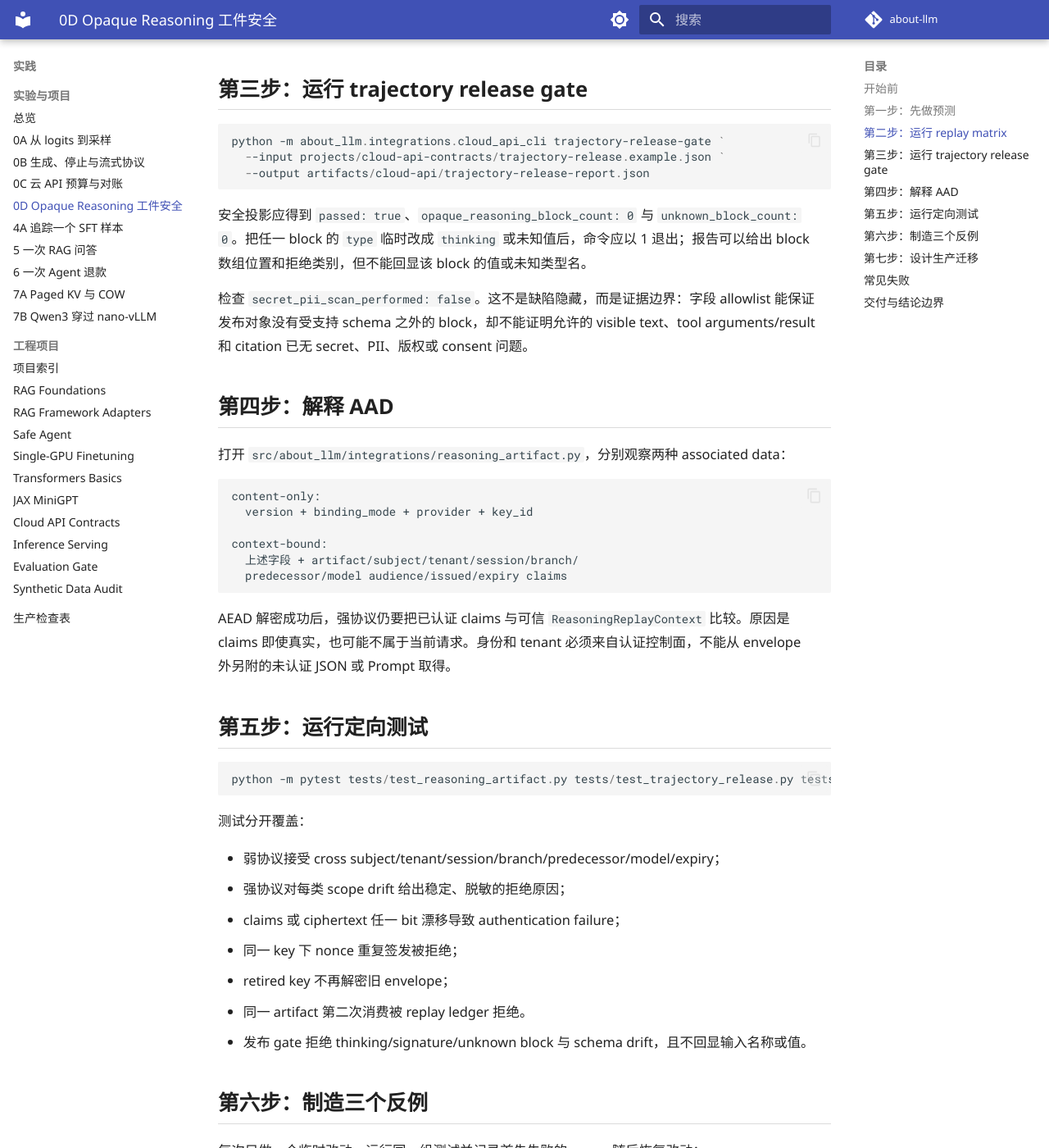
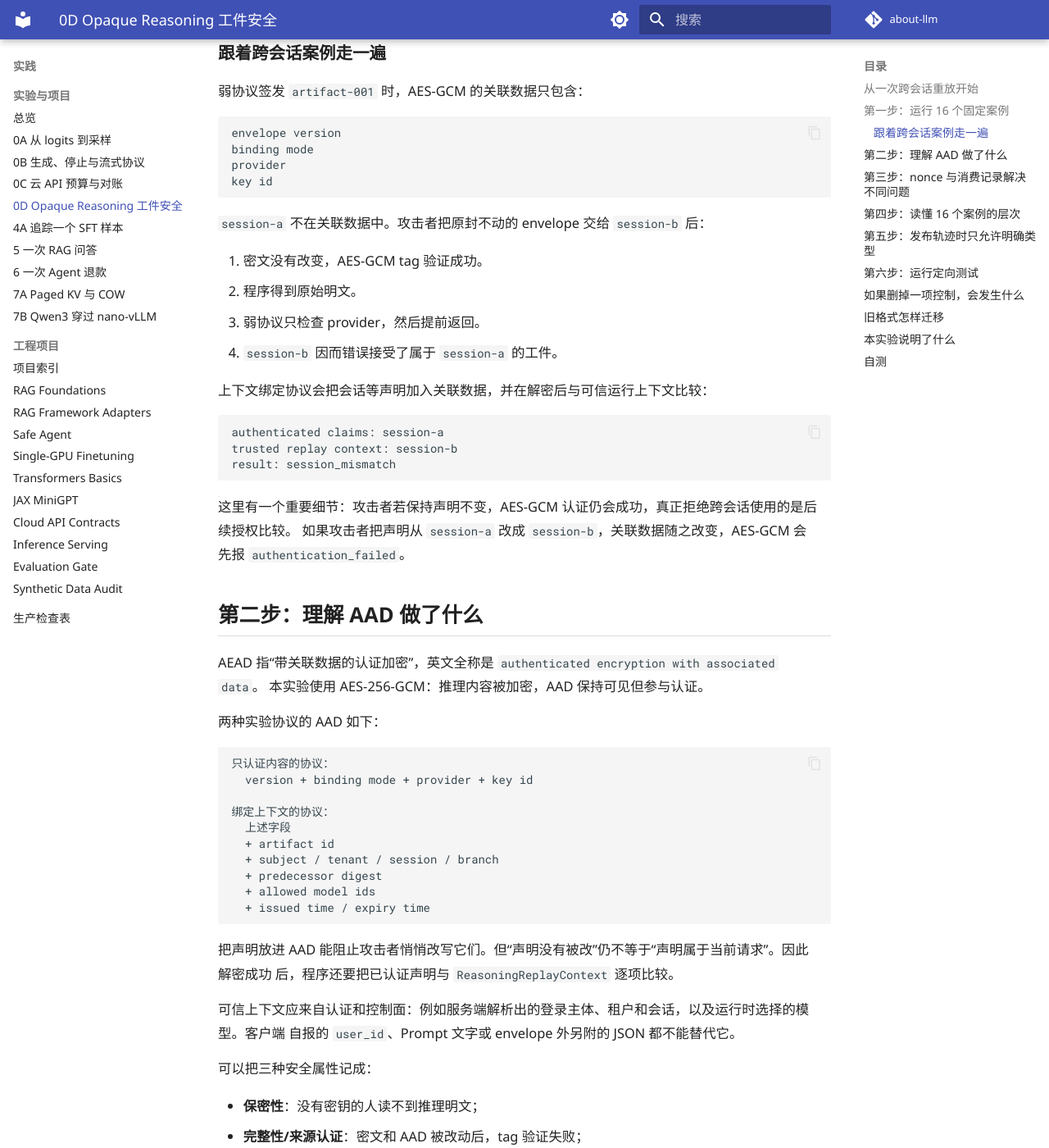
Before and after one commit to NightLemon/about-llm, an MkDocs documentation site: the page built from docs/practice/labs/lab-0d-reasoning-artifact-security.md, in a window 1280 px wide and 1400 px high, scrolled down 1883 px. Shown: the whole window at 82% size. Built offline with MkDocs 1.6.1 and Material for MkDocs 9.7.7, drawn with Linux system fonts in a browser that asks for light colours; a script that is not in the unit is left out; comment, search, counter and statistics services are not loaded; some of the changed text lies outside the part shown.

Commit message:
docs: explain reasoning replay through one artifact

````diff
--- a/docs/practice/labs/lab-0d-reasoning-artifact-security.md
+++ b/docs/practice/labs/lab-0d-reasoning-artifact-security.md
@@ -1,133 +1,276 @@
-# 实验 0D：Opaque Reasoning 工件与重放边界
+# 实验 0D：一份加密工件为什么还能被错误会话重放
 
-**定位**：安全工程选修，预计 60–90 分钟；默认全部离线，不发送请求、不加载模型、不需要 API key。
+**定位**：安全工程选修，预计 60–90 分钟；默认全部离线，不发送请求、不加载模型，也不需要 API key。
 
 **实验导航**：[返回总览](../labs.md#lab-0) · [Reasoning 工件安全](../../quality/reasoning-artifact-security.md) · [云 API 契约](../../models/cloud-api-contracts.md) · [项目入口](../projects/cloud-api-contracts.md#run)
 { .doc-nav }
 
-## 开始前
+## 从一次跨会话重放开始 {#running-example}
 
-**先修知识**：完成[实验 0C](lab-0c-cloud-budget.md)，能够区分 confidentiality、integrity、provenance、authorization，以及 trusted identity 与 request body 自报字段。
+假设 Agent 在 `session-a` 中得到一块不应直接展示的推理数据。应用把它加密成 `artifact-001`，然后继续执行
+后续步骤。
 
-**本页完成后**：你应该能解释为什么 content-only AEAD 无法阻止合法 ciphertext 被拿到错误上下文重放，并能为 subject、tenant、session、branch、predecessor、model audience、expiry、key status 和 single consumption 分别写出负例。
+这份工件原本属于：
 
-## 第一步：先做预测
+```text
+用户：subject-a
+租户：tenant-a
+会话：session-a
+分支：main
+前一步摘要：111...111
+允许使用的模型：model-strong
+有效时间：100 ≤ now < 200
+```
 
-运行前填写下表，不要先看 JSON 结果：
+现在有人拿到**没有被修改过**的完整加密工件，把它放进 `session-b`，或者交给另一个租户和模型继续使用。
 
-| Case | Content-only 预测 | Context-bound 预测 | 原因 |
-|---|---|---|---|
-| exact context |  |  |  |
-| cross subject |  |  |  |
-| cross tenant |  |  |  |
-| cross session |  |  |  |
-| cross model |  |  |  |
-| wrong predecessor |  |  |  |
-| expired |  |  |  |
-| retired key |  |  |  |
-| tampered claims |  |  |  |
-| second consumption |  |  |  |
+这个例子容易让人产生一个直觉：“密文没改，AES-GCM 验证也成功，当然可以使用。”问题在于，加密认证只
+回答了内容和关联数据是否保持原样；它不会自动知道当前用户、租户和会话是否有权消费这份工件。
 
-不要把“攻击者改密文”当成唯一威胁。论文案例的关键是：攻击者可以拿到未被修改的合法 block，但在错误主体、会话或模型中使用。
+安全消费需要依次回答三道问题：
 
-## 第二步：运行 replay matrix
+1. **内容认证**：密文及其关联数据有没有被改动？
+2. **上下文授权**：工件声明的用户、租户、会话和模型是否与当前可信上下文一致？
+3. **重放检查**：这份一次性工件是否已经消费过？
 
-~~~powershell
+同一份密文可以通过第一关，却在第二关或第三关失败。本实验就是要把这三道关卡分开看清楚。
+
+## 第一步：运行 16 个固定案例 {#run-matrix}
+
+先运行：
+
+```powershell
 python -m about_llm.integrations.cloud_api_cli reasoning-replay-matrix `
   --output artifacts/cloud-api/reasoning-replay-matrix.json
-~~~
+```
 
-最低应观察到：
+报告摘要应包含：
 
-- `network_performed: false`；
-- `real_provider_artifacts_used: false`；
-- `plaintext_reasoning_emitted: false`；
-- `case_count: 16`；
-- `unsafe_acceptance_count: 4`；
-- 全部 case 的 `passed: true`。
+```text
+passed: true
+network_performed: false
+real_provider_artifacts_used: false
+plaintext_reasoning_emitted: false
+case_count: 16
+unsafe_acceptance_count: 4
+```
 
-这里的 `passed` 表示实际行为符合实验预期。四个 content-only 错误上下文被接受是**成功复现了弱协议缺陷**，不是安全门禁通过。查看每一行的 `unsafe_acceptance_demonstrated`，不要只看顶层绿色布尔值。
+顶层 `passed: true` 的含义是“16 个案例的实际行为都符合各自预期”，不是“16 个案例都安全”。四个弱协议
+案例本来就预期被错误接受；程序成功复现这个缺陷，所以这些行同样显示 `passed: true`。
 
-## 第三步：运行 trajectory release gate
+看报告时找到 `unsafe_acceptance_demonstrated: true`。它出现在四种没有修改密文的重放中：
 
-~~~powershell
+- 换成另一个用户；
+- 换成另一个租户；
+- 换成另一个会话；
+- 换成未获允许的模型。
+
+剩余案例让上下文绑定协议处理正确上下文、分支、前一步摘要、有效期、密钥停用、声明篡改和第二次消费。
+
+### 跟着跨会话案例走一遍
+
+弱协议签发 `artifact-001` 时，AES-GCM 的关联数据只包含：
+
+```text
+envelope version
+binding mode
+provider
+key id
+```
+
+`session-a` 不在关联数据中。攻击者把原封不动的 envelope 交给 `session-b` 后：
+
+1. 密文没有改变，AES-GCM tag 验证成功。
+2. 程序得到原始明文。
+3. 弱协议只检查 provider，然后提前返回。
+4. `session-b` 因而错误接受了属于 `session-a` 的工件。
+
+上下文绑定协议会把会话等声明加入关联数据，并在解密后与可信运行上下文比较：
+
+```text
+authenticated claims: session-a
+trusted replay context: session-b
+result: session_mismatch
+```
+
+这里有一个重要细节：攻击者若保持声明不变，AES-GCM 认证仍会成功，真正拒绝跨会话使用的是后续授权比较。
+如果攻击者把声明从 `session-a` 改成 `session-b`，关联数据随之改变，AES-GCM 会先报
+`authentication_failed`。
+
+## 第二步：理解 AAD 做了什么 {#aad}
+
+AEAD 指“带关联数据的认证加密”，英文全称是 `authenticated encryption with associated data`。
+本实验使用 AES-256-GCM：推理内容被加密，AAD 保持可见但参与认证。
+
+两种实验协议的 AAD 如下：
+
+```text
+只认证内容的协议：
+  version + binding mode + provider + key id
+
+绑定上下文的协议：
+  上述字段
+  + artifact id
+  + subject / tenant / session / branch
+  + predecessor digest
+  + allowed model ids
+  + issued time / expiry time
+```
+
+把声明放进 AAD 能阻止攻击者悄悄改写它们。但“声明没有被改”仍不等于“声明属于当前请求”。因此解密成功
+后，程序还要把已认证声明与 `ReasoningReplayContext` 逐项比较。
+
+可信上下文应来自认证和控制面：例如服务端解析出的登录主体、租户和会话，以及运行时选择的模型。客户端
+自报的 `user_id`、Prompt 文字或 envelope 外另附的 JSON 都不能替代它。
+
+可以把三种安全属性记成：
+
+- **保密性**：没有密钥的人读不到推理明文；
+- **完整性/来源认证**：密文和 AAD 被改动后，tag 验证失败；
+- **授权**：即使工件原封不动，当前上下文也必须与其允许范围一致。
+
+AES-GCM 直接提供前两类密码学属性。第三类来自应用选择了哪些字段进入 AAD，以及解密后怎样比较可信上下文。
+
+## 第三步：nonce 与消费记录解决不同问题 {#two-ledgers}
+
+AES-GCM 要求同一密钥下不要重复使用 nonce。签发时，本实验用 `InMemoryNonceLedger` 记录
+`(key_id, nonce)`；重复组合会得到 `nonce_reused`。
+
+这仍无法发现某个合法 envelope 被第二次使用，因为第二次消费没有重新加密，也没有生成新 nonce。
+
+一次性消费由另一份账本负责。`InMemoryConsumptionLedger` 记录 `(key_id, artifact_id)`：
+
+```text
+第一次消费 artifact-001 → claim 成功
+第二次消费 artifact-001 → replay_detected
+```
+
+两份记录不能合成一个含糊的“重放集合”：
+
+| 记录 | 何时写入 | 保护对象 | 重复时的含义 |
+|---|---|---|---|
+| nonce ledger | 加密签发时 | 同一密钥下的 nonce 唯一性 | 可能破坏 AEAD 安全前提 |
+| consumption ledger | 工件消费时 | 业务工件的一次性使用 | 合法工件正在被再次消费 |
+
+密钥停用又是第三项控制。若旧格式或密钥已经暴露，仅上线新代码并不能让公开副本失效；消费路径必须拒绝
+retired key，必要时再为确认所有权的合法工作流重新签发新工件。
+
+## 第四步：读懂 16 个案例的层次 {#matrix-layers}
+
+命令行矩阵由两组案例组成。
+
+**只认证内容的 5 个案例**：
+
+- 正确上下文正常接受；
+- 跨用户、跨租户、跨会话和跨模型都被错误接受。
+
+**绑定上下文的 11 个案例**：
+
+- 正确上下文第一次消费成功；
+- 用户、租户、会话、分支、前一步摘要和模型漂移分别被拒绝；
+- 过期工件和停用密钥被拒绝；
+- 修改已认证声明会触发认证失败；
+- 第二次消费会触发 `replay_detected`。
+
+定向单元测试还让弱协议尝试跨分支、错误前一步摘要和过期上下文。它们同样说明：只认证 provider 和 key
+不能建立完整的业务使用范围。
+
+## 第五步：发布轨迹时只允许明确类型 {#release-gate}
+
+推理工件的第二个风险出现在“把 Agent 轨迹发布给用户或作品集”时。内部轨迹可能同时包含可见文本、工具
+调用、引用，以及不透明推理块或供应商扩展字段。
+
+本仓库采用一个很窄的发布投影，只允许：
+
+- `text`；
+- `tool_call`；
+- `tool_result`；
+- `citation`。
+
+运行：
+
+```powershell
 python -m about_llm.integrations.cloud_api_cli trajectory-release-gate `
   --input projects/cloud-api-contracts/trajectory-release.example.json `
   --output artifacts/cloud-api/trajectory-release-report.json
-~~~
+```
 
-安全投影应得到 `passed: true`、`opaque_reasoning_block_count: 0` 与 `unknown_block_count: 0`。把任一 block 的 `type` 临时改成 `thinking` 或未知值后，命令应以 1 退出；报告可以给出 block 数组位置和拒绝类别，但不能回显该 block 的值或未知类型名。
-
-检查 `secret_pii_scan_performed: false`。这不是缺陷隐藏，而是证据边界：字段 allowlist 能保证发布对象没有受支持 schema 之外的 block，却不能证明允许的 visible text、tool arguments/result 和 citation 已无 secret、PII、版权或 consent 问题。
-
-## 第四步：解释 AAD
-
-打开 `src/about_llm/integrations/reasoning_artifact.py`，分别观察两种 associated data：
+固定样例应得到：
 
 ```text
-content-only:
-  version + binding_mode + provider + key_id
-
-context-bound:
-  上述字段 + artifact/subject/tenant/session/branch/
-  predecessor/model audience/issued/expiry claims
+passed: true
+opaque_reasoning_block_count: 0
+unknown_block_count: 0
+finding_count: 0
+plaintext_values_emitted: false
 ```
 
-AEAD 解密成功后，强协议仍要把已认证 claims 与可信 `ReasoningReplayContext` 比较。原因是 claims 即使真实，也可能不属于当前请求。身份和 tenant 必须来自认证控制面，不能从 envelope 外另附的未认证 JSON 或 Prompt 取得。
+如果把某个 block 的 `type` 改为 `thinking` 或一个未知值，命令应以状态码 1 退出。报告会指出数组位置和拒绝
+类别，但不会回显该 block 的值；未知类型名也不会原样出现在报告中。
 
-## 第五步：运行定向测试
+这条门禁检查的是**发布对象的结构**。`secret_pii_scan_performed: false` 明确表示它没有检查允许字段里的文本
+是否含 secret、PII、版权或未经同意的数据。真实发布流程还需要独立的内容扫描、权限和人工审阅。
 
-~~~powershell
-python -m pytest tests/test_reasoning_artifact.py tests/test_trajectory_release.py tests/test_cloud_api_cli.py -q
-~~~
+它也不负责清洗供应商原始响应。正确顺序是先从内部轨迹构造允许发布的窄投影，再把投影交给这条门禁；
+不能把未知或加密 block 原样保留，指望前端选择不显示。
 
-测试分开覆盖：
+## 第六步：运行定向测试 {#tests}
 
-- 弱协议接受 cross subject/tenant/session/branch/predecessor/model/expiry；
-- 强协议对每类 scope drift 给出稳定、脱敏的拒绝原因；
-- claims 或 ciphertext 任一 bit 漂移导致 authentication failure；
-- 同一 key 下 nonce 重复签发被拒绝；
-- retired key 不再解密旧 envelope；
-- 同一 artifact 第二次消费被 replay ledger 拒绝。
-- 发布 gate 拒绝 thinking/signature/unknown block 与 schema drift，且不回显输入名称或值。
+```powershell
+python -m pytest `
+  tests/test_reasoning_artifact.py `
+  tests/test_trajectory_release.py `
+  tests/test_cloud_api_cli.py `
+  -q
+```
 
-## 第六步：制造三个反例
+阅读失败用例时，把它们放回三道关卡：
 
-每次只做一个临时改动，运行同一组测试并记录首先失败的 case，随后恢复改动：
+- **认证失败**：声明或 ciphertext 任意 bit 漂移；同一密钥和 nonce 再次签发。
+- **授权失败**：用户、租户、会话、分支、前一步摘要、模型或有效期不匹配；密钥已停用。
+- **消费失败**：同一 `artifact_id` 在同一密钥下第二次使用。
 
-1. 从 context-bound AAD 中移除 `context`，观察 claims tamper 不再首先表现为 authentication failure。
-2. 从 `_authorize_replay` 中移除 subject 或 predecessor 检查，观察对应跨域 case 被接受。
-3. 调用消费函数时不传 `InMemoryConsumptionLedger`，观察 exact same-context 的第二次使用无法被无状态 AEAD 单独发现。
+发布门禁测试则覆盖 forbidden/unknown block、schema drift 和脱敏报告。它们检查拒绝原因能被运维定位，同时
+不把原始名称和值复制进报告。
 
-再回答：nonce ledger 与 consumption ledger 为什么不能合并成同一个概念？前者保护同一 key 下的加密安全，后者保护业务 artifact 的一次性使用；两者 identity、生命周期和故障语义不同。
+## 如果删掉一项控制，会发生什么 {#counterfactual-controls}
 
-## 第七步：设计生产迁移
+不用把全部源码都背下来。沿三个反事实理解每一层的作用：
 
-为一个假设的旧格式写迁移表：
+1. **声明不进入 AAD**：攻击者可以改写明文声明，使它们匹配新上下文；密文不变时，tag 无法发现这次改写。
+2. **授权阶段不检查用户或前一步摘要**：已认证工件仍可越过缺失的那条业务边界。
+3. **消费时不使用 ledger**：第二次使用与第一次使用完全相同，无状态 AEAD 无法知道历史上已经消费过。
 
-| 阶段 | 旧 envelope | 新 envelope | 必须记录 |
-|---|---|---|---|
-| 发布修复 | 有界兼容或立即拒绝 | 签发 | key id、格式、owner |
-| 迁移窗口 | 仅原 session owner 可重新签发 | 接受 | archive identity、审批、expiry |
-| 窗口结束 | retired key 拒绝 | 接受 | 拒绝率、受影响 session |
-| 泄露事件 | 撤销、隔离、删除传播 | 按 scope 调查 | artifact/key/session/公开副本 |
+这些反例也说明“加密更强”不是完整修复。上下文绑定、可信身份解析、持久重放账本和密钥生命周期都属于
+协议的一部分。
 
-迁移不能只做“新代码上线”：已经公开的旧 block 需要 key retirement；暂停中的合法 Agent workflow 则需要验证所有权后的重签发或明确失效。
+## 旧格式怎样迁移 {#migration}
 
-## 常见失败
+假设线上已经存在只认证内容的旧 envelope，可以按阶段处理：
 
-- 把 base64、opaque、signature 和 encryption 当作同义词。
-- 用客户端自报 `user_id` 代替 authenticated subject。
-- 只绑定 model name，不绑定 tenant/session/predecessor。
-- 认为 AES-GCM 自动阻止合法 ciphertext 重放。
-- 把单进程 set 写成 durable、多区域 replay protection。
-- 发布前只扫描 visible text，保留未知或 encrypted block。
-- 把 2026 年 7 月论文结果描述成当前 provider 仍可复现。
+1. **发布修复**：停止签发旧格式；新工件使用上下文绑定格式，并记录 key id、owner 和格式版本。
+2. **迁移窗口**：旧工件只允许原会话所有者申请重新签发；重新核对 archive、审批和有效期。
+3. **窗口结束**：停用旧密钥，统计拒绝率和受影响会话；不能无限兼容旧格式。
+4. **泄露事件**：按 artifact、key、session 和公开副本范围撤销、隔离并传播删除。
 
-## 交付与结论边界
+已经公开的旧工件需要密钥停用才能真正失效。暂停中的合法 Agent 工作流则需要在验证所有权后重新签发，
+或者明确告知用户旧状态已经失效。
 
-最低交付物：预测表、16 项 replay matrix、一次安全和一次拒绝的 trajectory gate 报告、三个故意失败的测试记录、一份旧格式迁移表，以及不超过五行的结论边界。
+## 本实验说明了什么 {#evidence-boundary}
 
-合格结论应类似：本实验使用成熟 AES-GCM 实现和本仓库准备的 bytes，说明“认证内容”与“绑定使用上下文”
-是不同协议属性。实验不解析真实 provider artifact，也不访问模型或网络，因此不能据此判断当前 API 是否存在
-同类漏洞或已实施相同修复。内存 nonce/replay ledger 也不能代表生产环境的 key custody、持久化、并发或多区域一致性。
+本实验调用 `cryptography` 提供的 AES-256-GCM，并使用仓库准备的固定 bytes。它说明“内容通过认证”和
+“工件获准在当前上下文使用”是两种协议属性，也展示了一次性消费为什么需要有状态账本。
+
+本实验只处理仓库准备的固定工件，运行过程完全离线。它能支持的结论仅限于本页展示的协议行为。真实供应商
+API 的安全状态和修复方式需要对应产品的独立证据。
+
+nonce 与消费账本都只存在于单个 Python 进程中。它们没有覆盖生产密钥托管、持久化、进程崩溃、并发节点或
+多区域一致性。轨迹发布门禁只验证严格 schema，也没有完成 secret、PII、版权和 consent 审计。
+
+## 自测
+
+1. 为什么一份未被修改的密文仍可能被拒绝？
+2. 把声明加入 AAD 后，为什么还要与可信运行上下文比较？
+3. nonce ledger 和 consumption ledger 分别在哪个阶段写入？
+4. 为什么顶层 `passed: true` 可以与 `unsafe_acceptance_count: 4` 同时出现？
+5. 发布门禁为什么只允许固定 block 类型，而不是“保留未知字段但不显示”？
````
